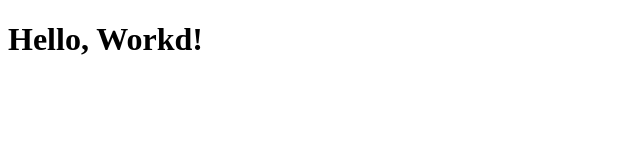
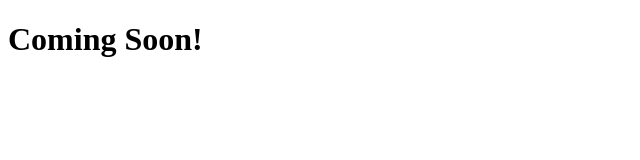
Before and after one commit to danielpolk/danielpolk.github.io, a plain HTML site: page index.html in a window 1280 px wide. Shown: the whole page, without its empty margins (0-640 px from the left). Drawn offline with Linux system fonts and the light colour scheme.

Commit message:
updating our index.html

```diff
--- a/index.html
+++ b/index.html
@@ -8,7 +8,7 @@
 </head>
 <body>
 
-    <H1>Hello, Workd!</H1>
+    <H1>Coming Soon!</H1>
 
 </body>
 </html>
```
